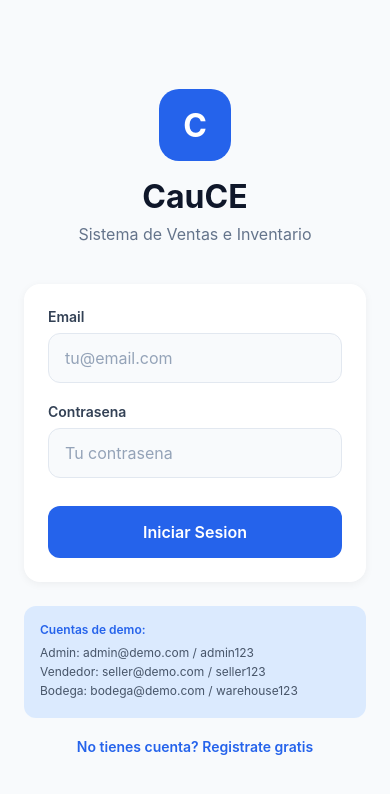
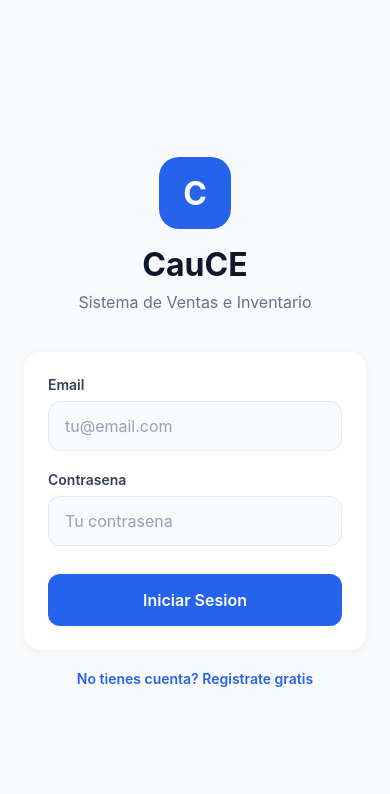
Before and after one commit to sazoleonardo95/cauce-system, a React Native app in the folder mobile/: screen /Login in a window 390 px wide. Shown: the top 794 px of the page. Built offline with nearby package versions, Linux system fonts and the light colour scheme.

Commit message:
chore: remove demo accounts from mobile login

```diff
--- a/mobile/src/screens/LoginScreen.js
+++ b/mobile/src/screens/LoginScreen.js
@@ -90,14 +90,6 @@ export default function LoginScreen({ navigation }) {
               <Text style={styles.buttonText}>Iniciar Sesion</Text>
             )}
           </TouchableOpacity>
-        </View>
-
-        {/* Demo Credentials */}
-        <View style={styles.demoBox}>
-          <Text style={styles.demoTitle}>Cuentas de demo:</Text>
-          <Text style={styles.demoText}>Admin: admin@demo.com / admin123</Text>
-          <Text style={styles.demoText}>Vendedor: seller@demo.com / seller123</Text>
-          <Text style={styles.demoText}>Bodega: bodega@demo.com / warehouse123</Text>
         </View>
 
         <TouchableOpacity style={styles.linkButton} onPress={() => navigation.navigate('Register')}>
```
